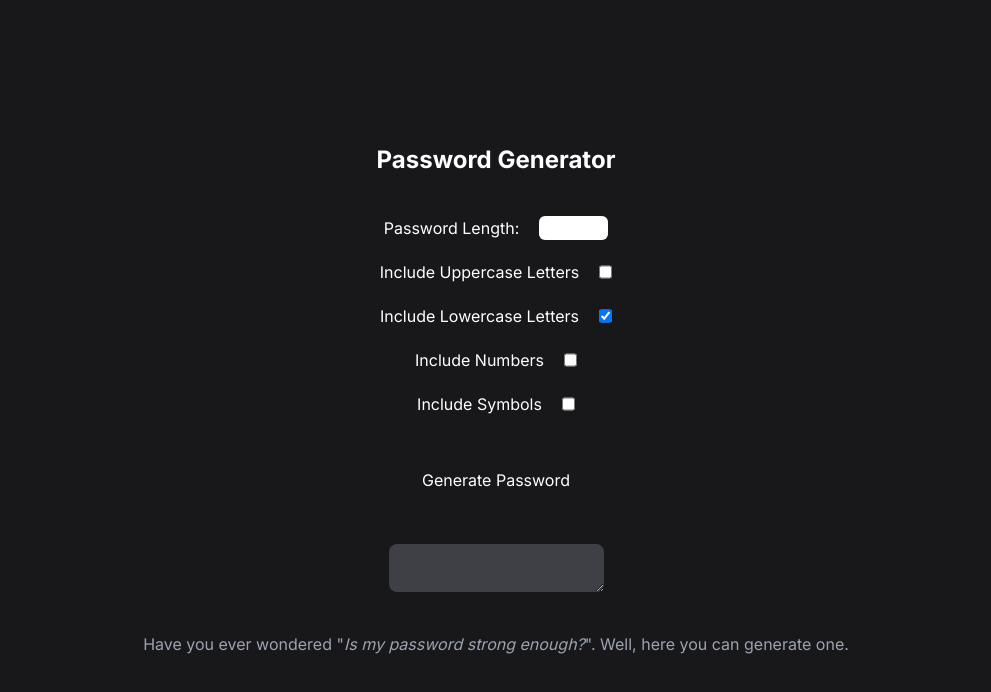
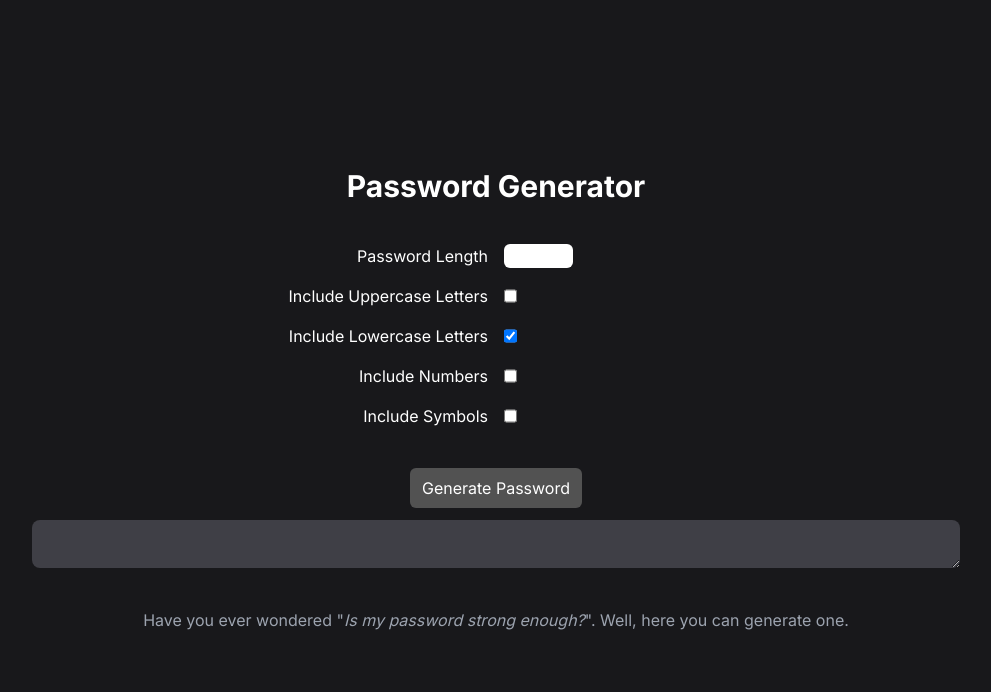
Before and after one commit to deardosatria7/password-generator, a Next.js app: page / in a window 1280 px wide. Shown: the top 692 px of the page, without its empty margins (144-1135 px from the left). Built offline with nearby package versions, Linux system fonts and the light colour scheme.

Commit message:
update ui

```diff
--- a/pages/index.tsx
+++ b/pages/index.tsx
@@ -21,38 +21,69 @@ export default function Home() {
       </Head>
       <section className="min-h-screen">
         <div className="min-h-screen flex flex-col justify-center text-center">
-          <div className="text-2xl font p-10 font-bold">Password Generator</div>
+          <div className="text-2xl sm:text-3xl font p-10 font-bold">
+            Password Generator
+          </div>
           <div>
             <form>
-              <div className="grid grid-cols-1 gap-5">
-                <div className="flex justify-center gap-5">
-                  <label htmlFor="length">Password Length:</label>
-                  <input className="rounded-md" type="number" id="length" min="8" max="64" value="16" />
+              <div className="grid grid-cols-2 gap-4 text-sm sm:text-base">
+                <div className="flex justify-end">
+                  <label htmlFor="length">Password Length</label>
                 </div>
-                <div className="flex justify-center gap-5">
+                <div className="flex justify-start">
+                  <input
+                    className="rounded-md"
+                    type="number"
+                    id="length"
+                    min="8"
+                    max="64"
+                    value="16"
+                  />
+                </div>
+                <div className="flex justify-end text-sm sm:text-base">
                   <label htmlFor="uppercase">Include Uppercase Letters</label>
+                </div>
+                <div className="flex justify-start">
                   <input type="checkbox" id="uppercase" />
                 </div>
-                <div className="flex justify-center gap-5">
+                <div className="flex justify-end text-sm sm:text-base">
                   <label htmlFor="lowercase">Include Lowercase Letters</label>
+                </div>
+                <div className="flex justify-start">
                   <input type="checkbox" id="lowercase" checked />
                 </div>
-                <div className="flex justify-center gap-5">
+                <div className="flex justify-end text-sm sm:text-base">
                   <label htmlFor="numbers">Include Numbers</label>
+                </div>
+                <div className="flex justify-start">
                   <input type="checkbox" id="numbers" />
                 </div>
-                <div className="flex justify-center gap-5">
+
+                <div className="flex justify-end text-sm sm:text-base">
                   <label htmlFor="symbols">Include Symbols</label>
+                </div>
+                <div className="flex justify-start">
                   <input type="checkbox" id="symbols" />
                 </div>
-                <button className="py-8" type="button" onClick={generatePassword}>
-                  Generate Password
-                </button>
-                <textarea id="password" className="max-w-xs mx-auto bg-zinc-700 rounded-lg" readOnly></textarea>
+                <div className="flex flex-col justify-center col-span-2">
+                  <button
+                    className="mt-6 py-2 bg-neutral-600 rounded-md mx-auto px-3 hover:bg-neutral-500"
+                    type="button"
+                    onClick={generatePassword}
+                  >
+                    Generate Password
+                  </button>
+                  <textarea
+                    id="password"
+                    className="mt-3 mx-6 sm:mx-44 bg-zinc-700 rounded-lg"
+                    readOnly
+                  ></textarea>
+                </div>
               </div>
             </form>
             <div className="text-gray-400 p-10">
-              Have you ever wondered "<i>Is my password strong enough?</i>". Well, here you can generate one.
+              Have you ever wondered "<i>Is my password strong enough?</i>".
+              Well, here you can generate one.
             </div>
           </div>
         </div>
```
